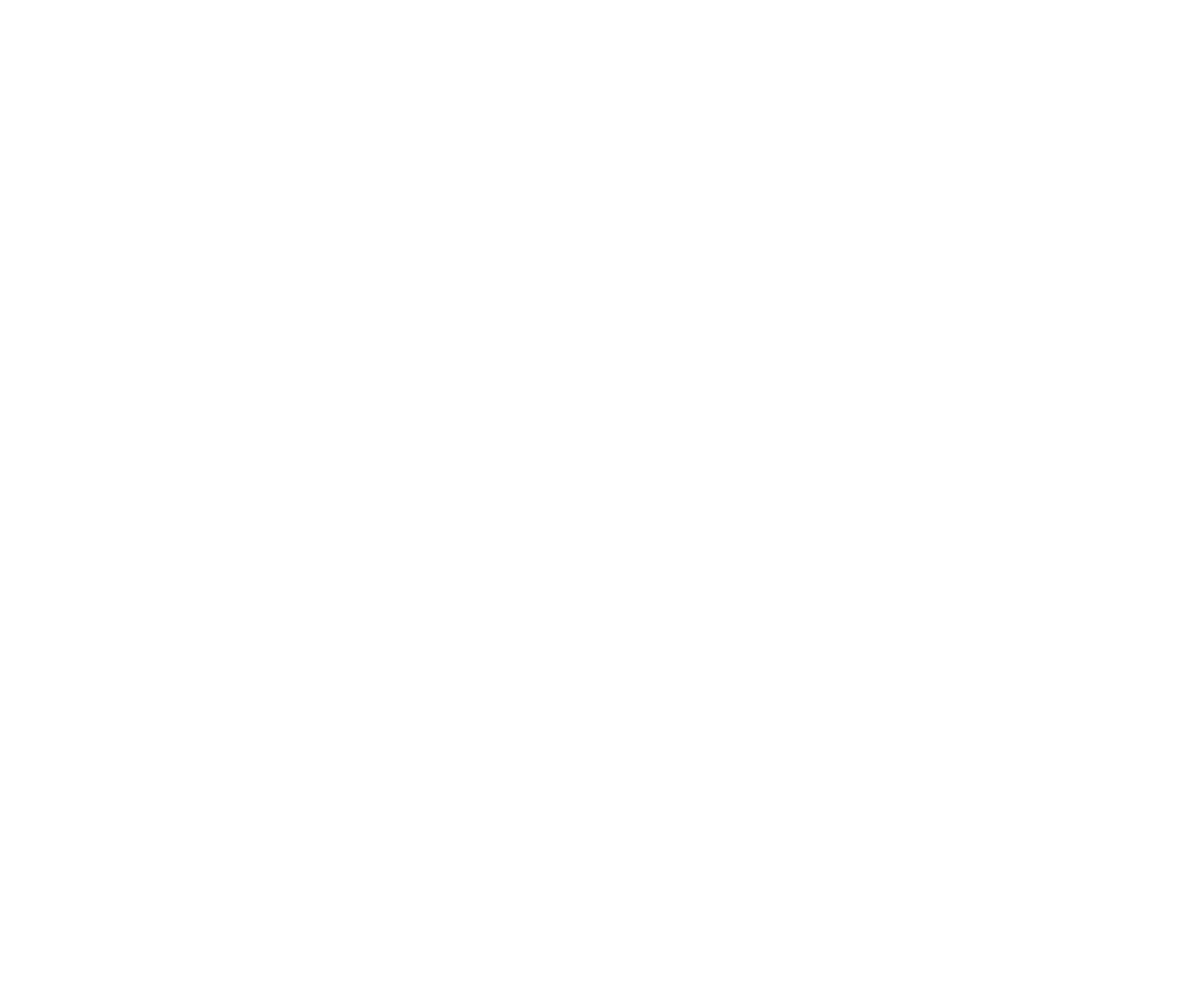
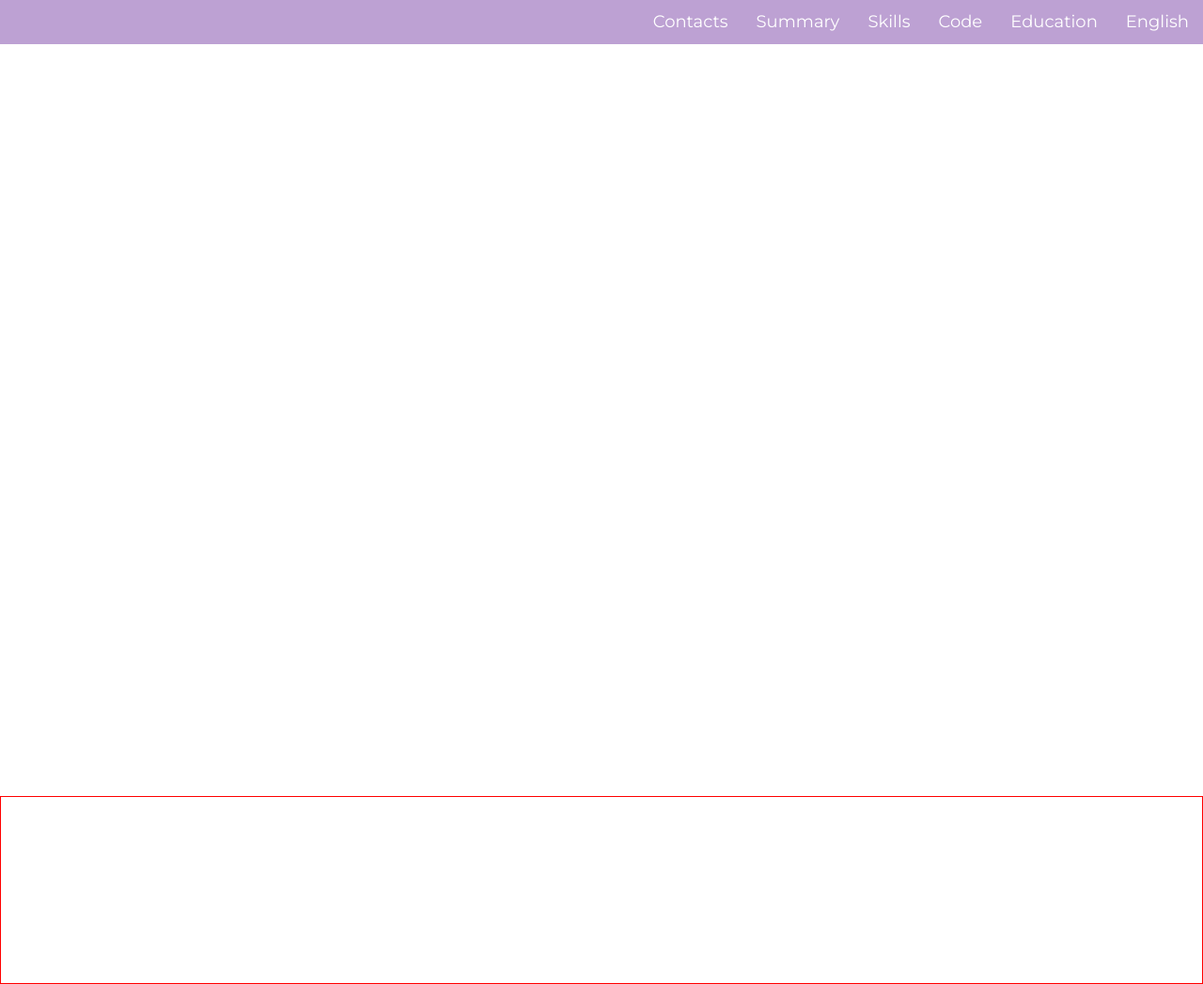
Before and after one commit to AdelinaMuslikhova/rsschool-cv, a plain HTML site: page index.html in a window 1280 px wide. Shown: the whole page at 94% size. Before the commit the page ends 800 px from the top, so only its background shows below. Drawn offline with Linux system fonts and the light colour scheme.

Commit message:
feat: mark and style header
Add favicon, style reset

```diff
--- a/index.html
+++ b/index.html
@@ -1,10 +1,50 @@
 <!DOCTYPE html>
 <html lang="en">
   <head>
-    <meta charset="UTF-8">
-    <meta http-equiv="X-UA-Compatible" content="IE=edge">
-    <meta name="viewport" content="width=device-width, initial-scale=1.0">
-    <title>Document</title>
+    <meta charset="UTF-8" />
+    <meta http-equiv="X-UA-Compatible" content="IE=edge" />
+    <meta name="viewport" content="width=device-width, initial-scale=1.0" />
+    <title>CV Adelina Muslikhova</title>
+    <link rel="stylesheet" href="style.css" />
+    <link rel="stylesheet" href="style reset.css" />
+    <link rel="icon" href="assets/favicon.ico" />
+    <link rel="preconnect" href="https://fonts.googleapis.com" />
+    <link rel="preconnect" href="https://fonts.gstatic.com" crossorigin />
+    <link
+      href="https://fonts.googleapis.com/css2?family=Montserrat&display=swap"
+      rel="stylesheet"
+    />
   </head>
-  <body></body>
+  <body>
+    <header class="header">
+      <div class="container">
+        <nav class="nav">
+          <ul class="nav-list">
+            <li class="nav-item">
+              <a href="#contacts" class="nav-link">Contacts</a>
+            </li>
+            <li class="nav-item">
+              <a href="#summary" class="nav-link">Summary</a>
+            </li>
+            <li class="nav-item">
+              <a href="#skills" class="nav-link">Skills</a>
+            </li>
+            <li class="nav-item"><a href="#code" class="nav-link">Code</a></li>
+            <li class="nav-item">
+              <a href="#education" class="nav-link">Education</a>
+            </li>
+            <li class="nav-item">
+              <a href="#english" class="nav-link">English</a>
+            </li>
+          </ul>
+        </nav>
+      </div>
+    </header>
+    <main class="main">
+      <div class="container"></div>
+    </main>
+    <footer class="footer">
+      <div class="container"></div>
+    </footer>
+  </body>
 </html>
--- /dev/null
+++ b/style reset.css
@@ -0,0 +1,78 @@
+/* Указываем box sizing */
+*,
+*::before,
+*::after {
+  box-sizing: border-box;
+}
+
+/* Убираем внутренние отступы */
+ul[class],
+ol[class] {
+  padding: 0;
+}
+
+/* Убираем внешние отступы */
+body,
+h1,
+h2,
+h3,
+h4,
+p,
+ul[class],
+ol[class],
+li,
+figure,
+figcaption,
+blockquote,
+dl,
+dd {
+  margin: 0;
+}
+
+/* Выставляем основные настройки по-умолчанию для body */
+body {
+  min-height: 100vh;
+  scroll-behavior: smooth;
+  text-rendering: optimizeSpeed;
+  line-height: 1.5;
+}
+
+/* Удаляем стандартную стилизацию для всех ul и il, у которых есть атрибут class*/
+ul[class],
+ol[class] {
+  list-style: none;
+}
+
+/* Элементы a, у которых нет класса, сбрасываем до дефолтных стилей */
+a:not([class]) {
+  text-decoration-skip-ink: auto;
+}
+
+/* Упрощаем работу с изображениями */
+img {
+  max-width: 100%;
+  display: block;
+}
+
+/* Указываем понятную периодичность в потоке данных у article*/
+article > * + * {
+  margin-top: 1em;
+}
+
+/* Наследуем шрифты для инпутов и кнопок */
+input,
+button,
+textarea,
+select {
+  font: inherit;
+}
+
+/* Удаляем все анимации и переходы для людей, которые предпочитай их не использовать */
+@media (prefers-reduced-motion: reduce) {
+  * {
+    animation-duration: 0.01ms !important;
+    animation-iteration-count: 1 !important;
+    transition-duration: 0.01ms !important;
+    scroll-behavior: auto !important;
+  }
+}
--- a/style.css
+++ b/style.css
@@ -1,3 +1,42 @@
-div{
-    color:red;
+html {
+  scroll-behavior: smooth;
 }
+body {
+    display: flex;
+    flex-direction: column;
+    justify-content: space-between;
+
+    font-family: "Montserrat", sans-serif;
+}
+.container {
+  max-width: 1440px;
+  margin: 0 auto;
+}
+.header{
+  background-color: #BDA1D3;
+}
+.nav-list{
+  display: flex;
+  justify-content: flex-end;
+  align-items: center;
+}
+.nav-item{
+  padding-top: 10px;
+  padding-bottom: 10px;
+  font-size: 18px;
+}
+.nav-link{
+  text-decoration: none;
+  color:white;
+  padding: 13px 15px;
+}
+.nav-link:hover{
+  background-color: #e3beff;
+}
+.footer {
+    border: 1px solid red;
+    height: 200px;
+}
+.main{
+    min-height: 100vh;
+}
```
Also changed, not shown: assets/favicon.ico (added).
